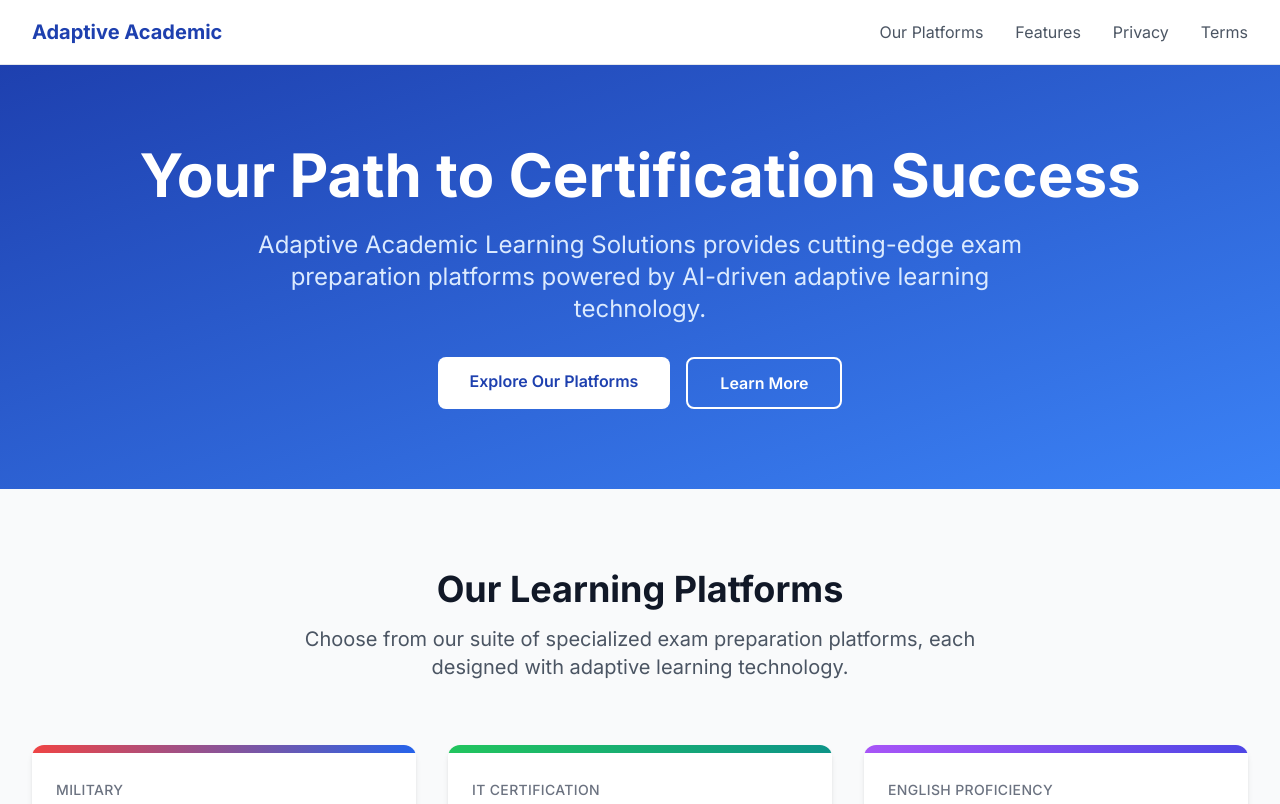
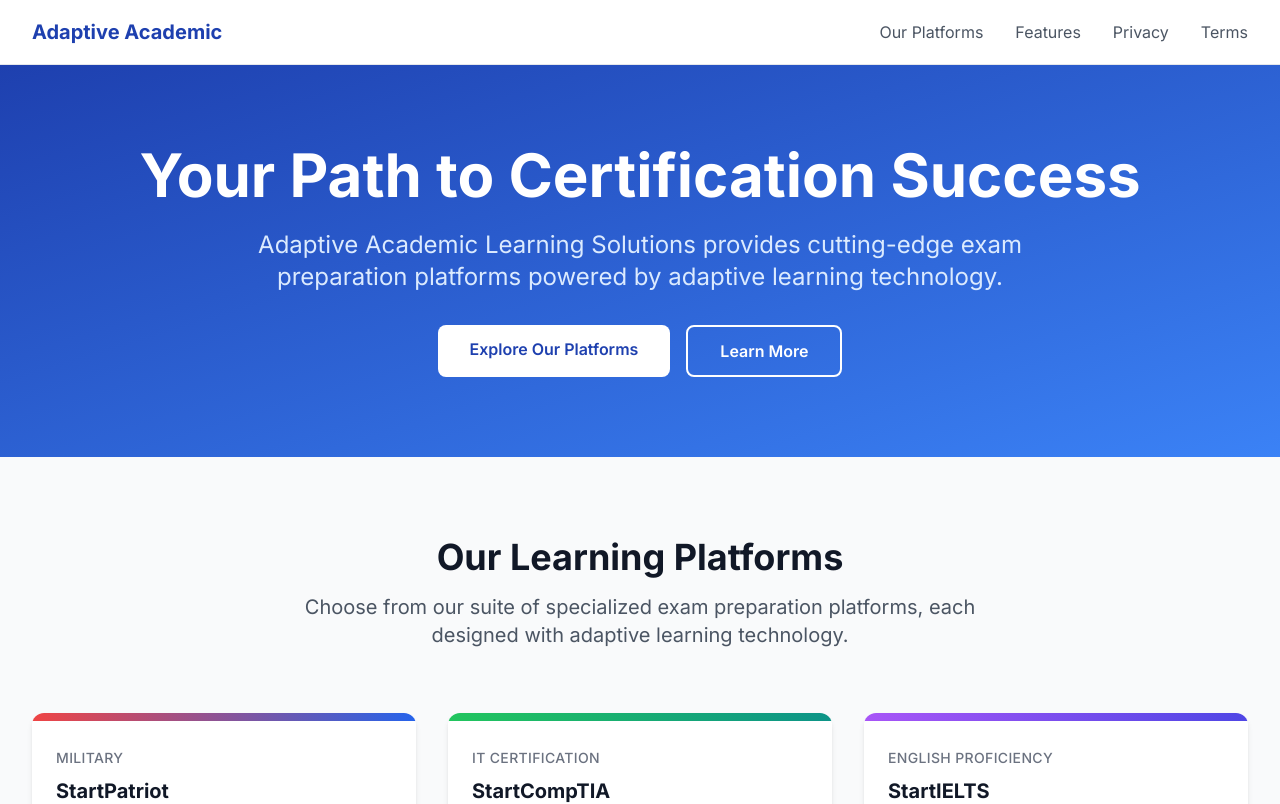
Before and after one commit to Ethan1416/adaptive-academic-landing, a Next.js app: page / in a window 1280 px wide. Shown: the top 804 px of the page. Built offline with nearby package versions, Linux system fonts and the light colour scheme.

Commit message:
Remove AI mention from Hero

```diff
--- a/src/components/Hero.tsx
+++ b/src/components/Hero.tsx
@@ -7,7 +7,7 @@ export default function Hero() {
             Your Path to Certification Success
           </h1>
           <p className="text-xl md:text-2xl text-blue-100 mb-8 max-w-3xl mx-auto">
-            Adaptive Academic Learning Solutions provides cutting-edge exam preparation platforms powered by AI-driven adaptive learning technology.
+            Adaptive Academic Learning Solutions provides cutting-edge exam preparation platforms powered by adaptive learning technology.
           </p>
           <div className="flex flex-col sm:flex-row gap-4 justify-center">
             <a
```
